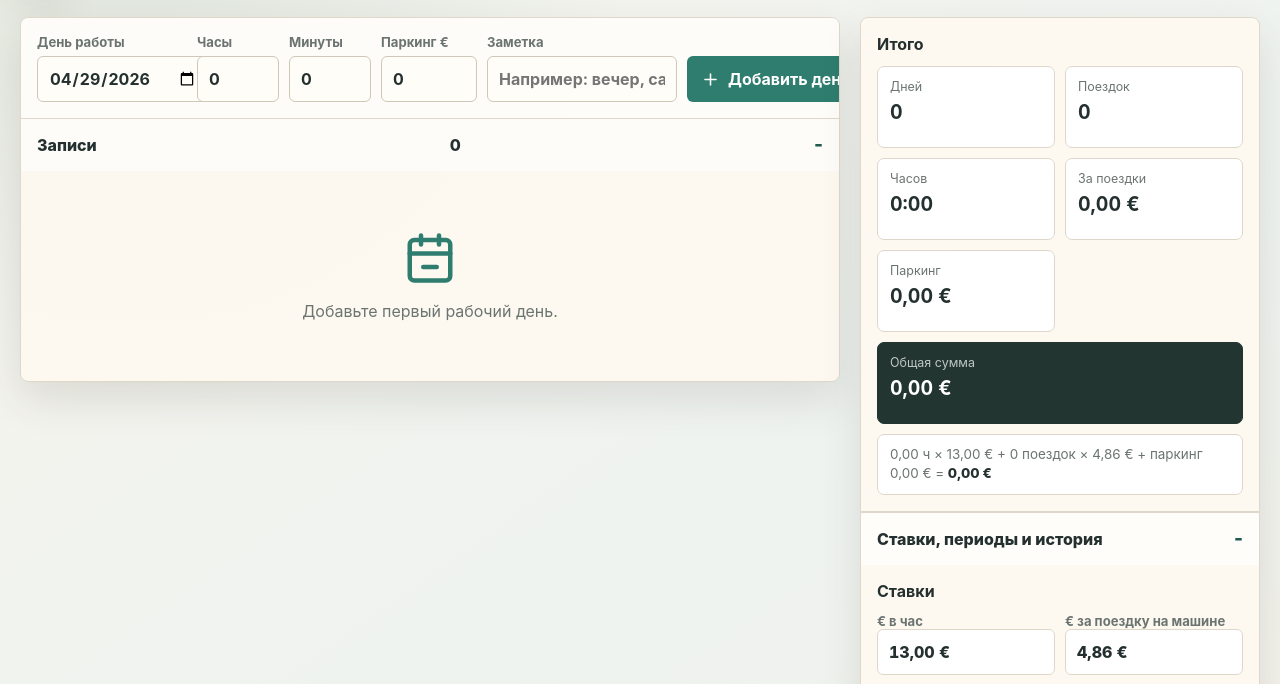
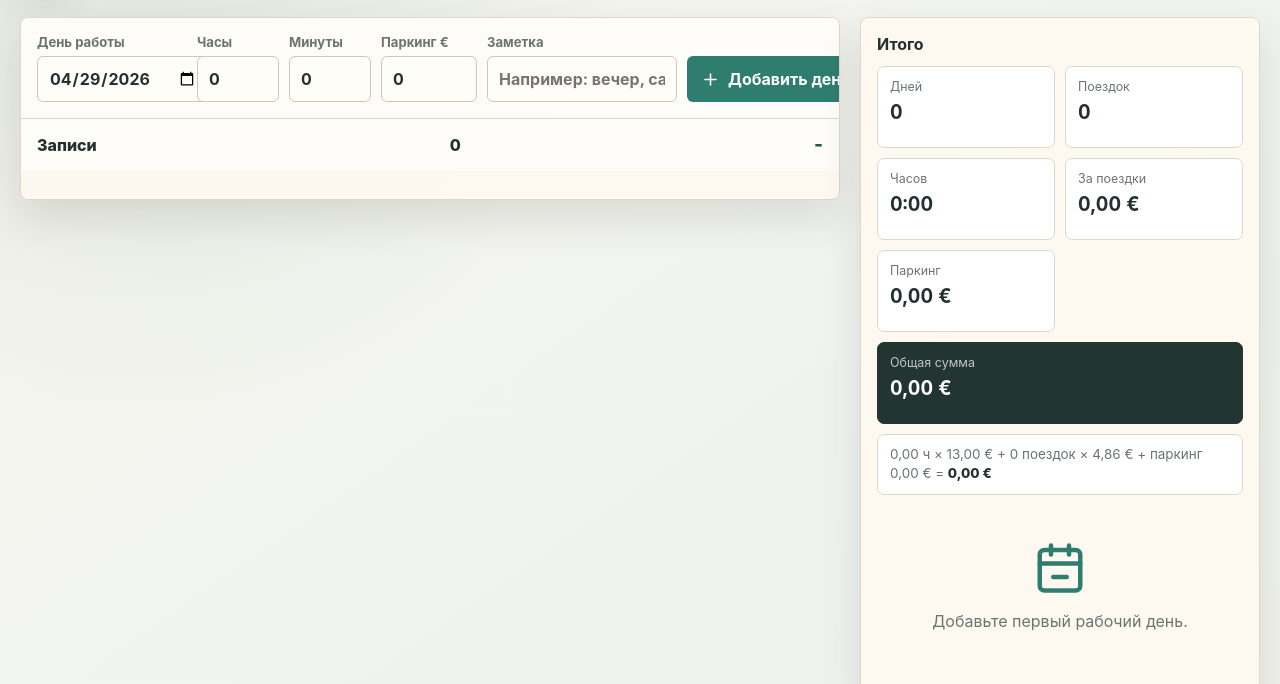
Before and after one commit to GI-mogul/nanny, a website: page index.html in a window 1280 px wide. Shown: the part 99-783 px from the top of the page. Drawn offline with Linux system fonts and the light colour scheme; no server answers.

Commit message:
Move empty records prompt under summary

```diff
--- a/index.html
+++ b/index.html
@@ -930,8 +930,8 @@
             <span>Записи</span>
             <span id="recordsCount">0</span>
           </summary>
-          <div class="days" id="days"></div>
-        </details>
+        <div class="days" id="days"></div>
+      </details>
       </div>
 
       <aside class="side-panel">
@@ -964,6 +964,7 @@
             </div>
           </div>
           <div class="calc-line" id="sumFormula">0 ч × 13,00 € + 0 поездок × 4,86 € + паркинг 0 € = <strong>0 €</strong></div>
+          <div id="emptyStateMount"></div>
         </section>
 
         <details class="advanced-panel" id="advancedPanel" open>
@@ -1158,6 +1159,7 @@
       auditCount: document.querySelector("#auditCount"),
       advancedPanel: document.querySelector("#advancedPanel"),
       exportBtn: document.querySelector("#exportBtn"),
+      emptyStateMount: document.querySelector("#emptyStateMount"),
       emptyTemplate: document.querySelector("#emptyTemplate")
     };
 
@@ -1398,9 +1400,10 @@
 
     function render() {
       els.days.replaceChildren();
+      els.emptyStateMount.replaceChildren();
 
       if (!state.days.length) {
-        els.days.append(els.emptyTemplate.content.cloneNode(true));
+        els.emptyStateMount.append(els.emptyTemplate.content.cloneNode(true));
       } else {
         state.days.forEach((day) => els.days.append(renderDay(day)));
       }
```
